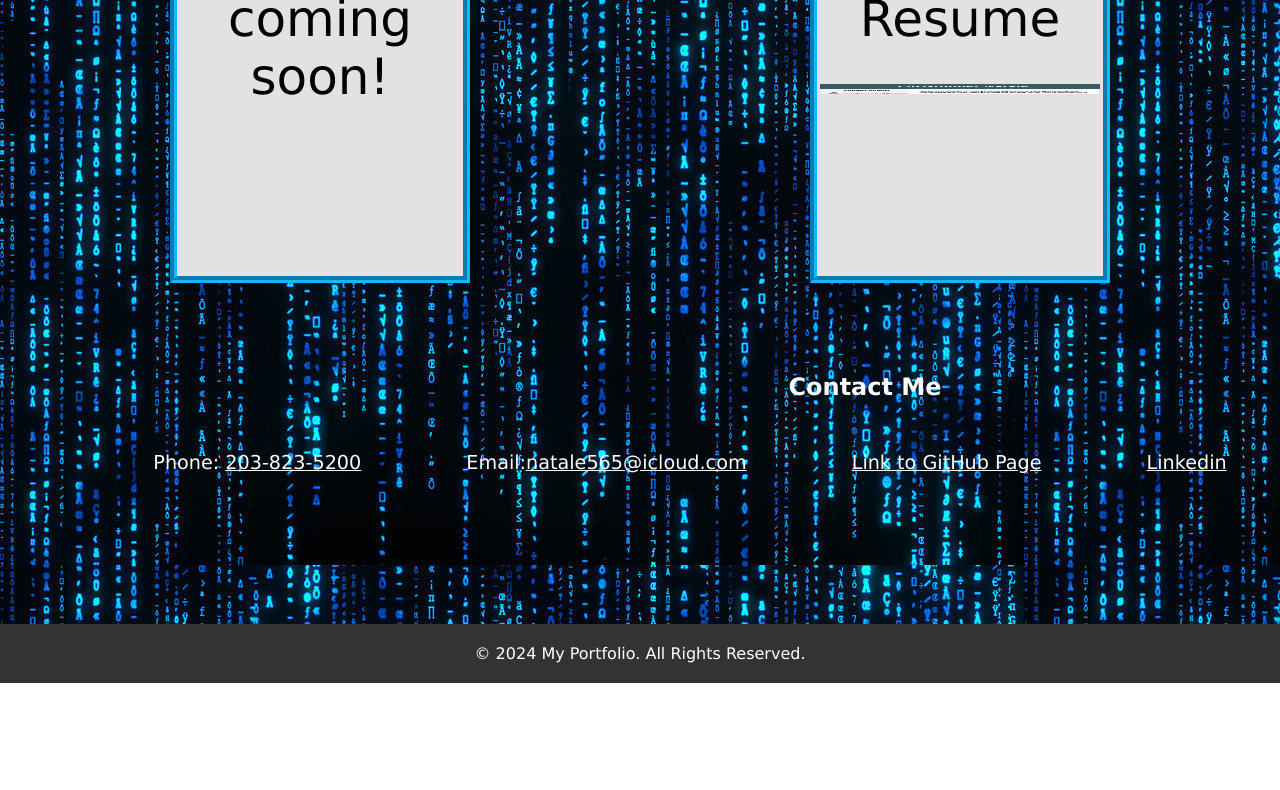
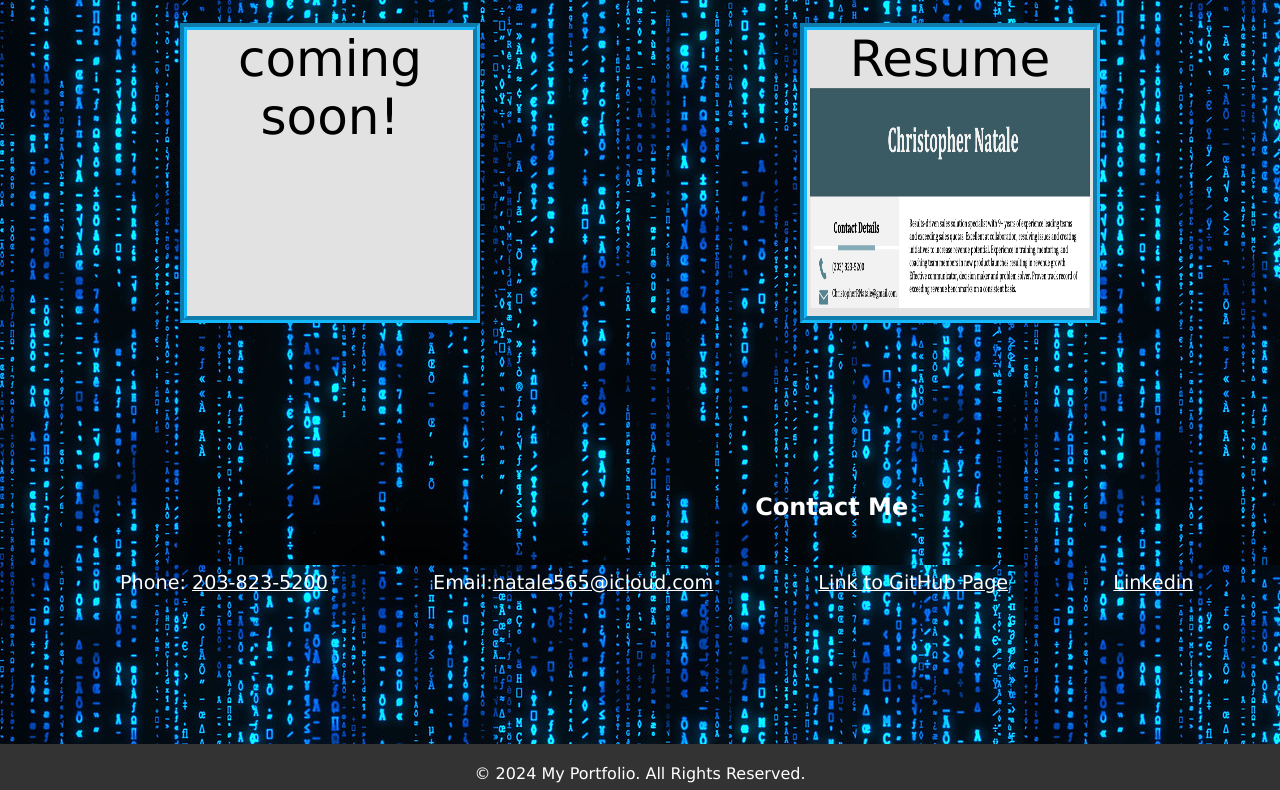
Before and after one commit to natale565/portfolio, a plain HTML site: page index.html in a window 1280 px wide. Shown: the part 1073-1863 px from the top of the page. Before the commit the page ends 1756 px from the top, so only its background shows below. Drawn offline with Linux system fonts and the light colour scheme.

Commit message:
updated issues with HTML image sizing, hover colors and updated README

```diff
--- a/index.html
+++ b/index.html
@@ -6,6 +6,7 @@
     <meta name="viewport" content="width=device-width, initial-scale=1.0">
     <title>My Portfolio</title>
     <link rel="stylesheet" href="Assets/style.css">
+    <link rel="stylesheet" href="Assets/reset.css">
 </head>
 <style>
     body {
@@ -44,6 +45,7 @@
         </section>
         <!--SECTION 2:Work-->
 
+        <section>
             <div id="project-font">
                 <h2 id="projects">Projects:</h2>
             </div>
@@ -59,8 +61,11 @@
                 <div class="box">coming soon!</div>
                 <div class="box">coming soon!</div>
                 <div id="resume" class="box">Resume<a href="Assets/Images/**Christopher Natale Resume.pdf">
-                <img src="Assets/Images/Screenshot 2024-06-10 at 11.17.22 AM.png" width="280px" height="10px"></a>
+                        <img src="Assets/Images/Screenshot 2024-06-10 at 11.17.22 AM.png" width="280px"
+                            height="220px"></a>
                 </div>
+            </div>
+        </section>
 
 
         <!--SECTION 3:Contact-->
```
Also changed, not shown: 1 other file. Lines whose indentation alone changed are shown as unchanged.
